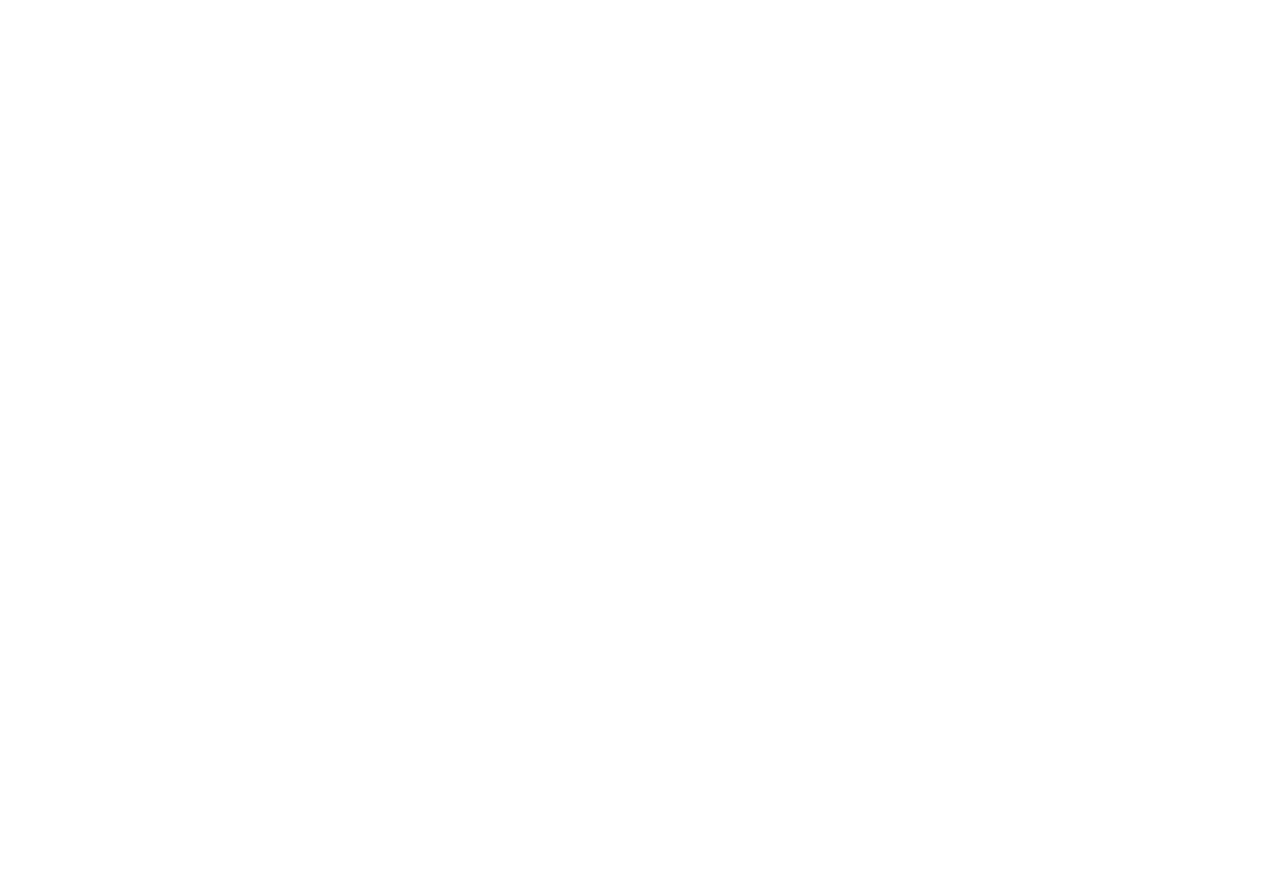
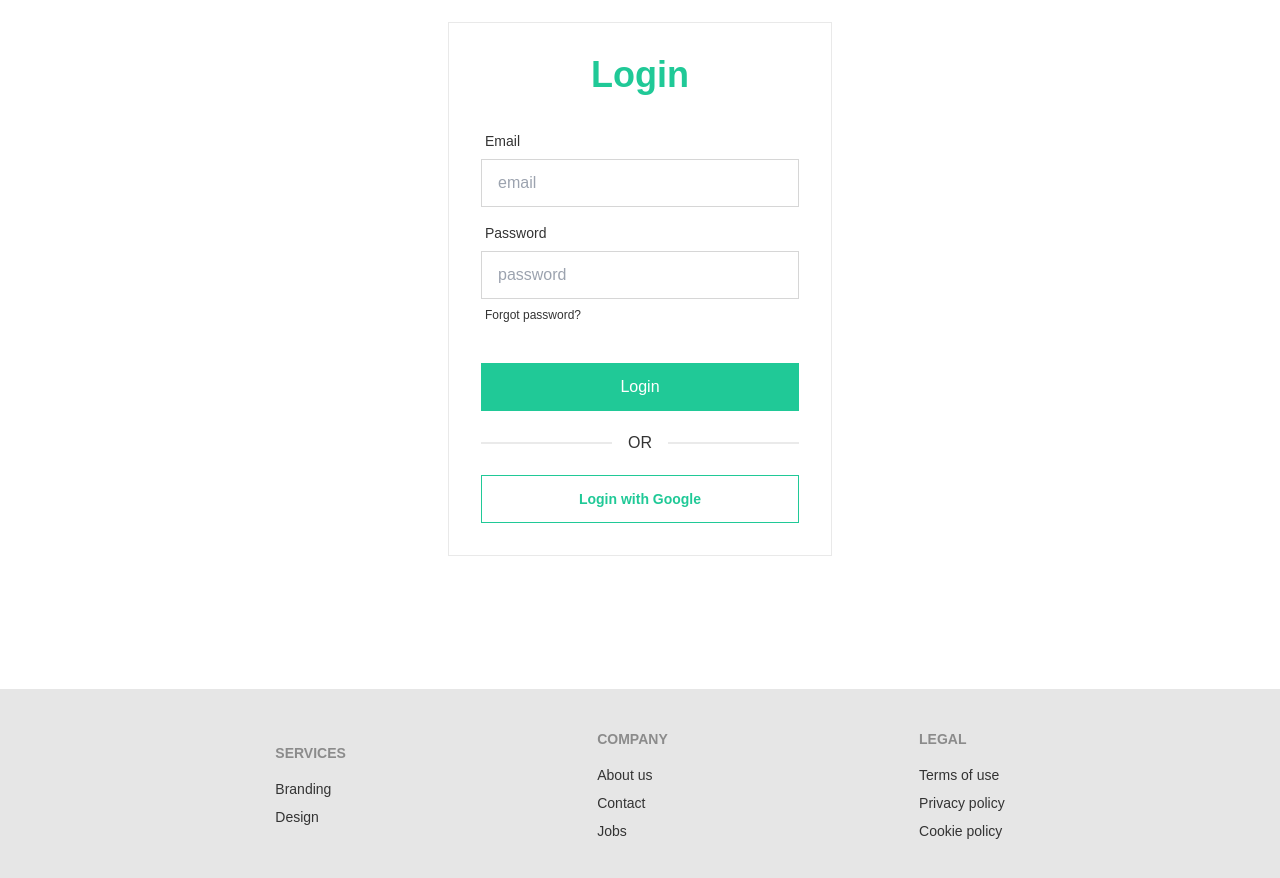
Before and after one commit to SadikHasanRafi/elegant-bd-jobs-client, a React (Vite) app: page /login in a window 1280 px wide. Before the commit this address had no page. Shown: the part 200-1078 px from the top of the page. Before the commit the page ends 800 px from the top, so only its background shows below. Built offline with nearby package versions, Linux system fonts and the light colour scheme.

Commit message:
footer and login page adde

```diff
--- a/src/App.css
+++ b/src/App.css
@@ -1,4 +1,3 @@
-
 .card-style{
     @apply card bg-base-100 border-[0.5px] transition-all hover:bg-black hover:bg-opacity-[2%];
 }
@@ -8,3 +7,6 @@
 .btnOnlyText{
     @apply btn bg-transparent hover:text-primary px-5 normal-case text-[16px] font-medium border-none hover:bg-transparent transition-all;
 }
+.btn-stroked{
+    @apply btn btn-outline btn-primary text-primary  hover:bg-primary hover:border-primary normal-case;
+}
--- a/src/Pages/AboutUs/AboutUs.jsx
+++ b/src/Pages/AboutUs/AboutUs.jsx
@@ -25,20 +25,20 @@
             </p>
             <div className="grid grid-cols-1 md:grid-cols-2 lg:grid-cols-4 gap-5 text-center w-full">
                 <div className="bg-base-100 bg-opacity-20 backdrop-blur-md  rounded-xl py-6">
+                <div className="stat-value text-white">{jobs.length}</div>
                 <div className="stat-title text-white">Jobs</div>
-                <div className="stat-value text-white">{jobs.length}</div>
               </div>
               <div className="bg-base-100 bg-opacity-20 backdrop-blur-md  rounded-xl py-6">
+                <div className="stat-value text-white">63</div>
                 <div className="stat-title text-white">Vacancies</div>
-                <div className="stat-value text-white">63</div>
               </div>
               <div className="bg-base-100 bg-opacity-20 backdrop-blur-md  rounded-xl py-6">
+                <div className="stat-value text-white">4,00</div>
                 <div className="stat-title text-white">Companies</div>
-                <div className="stat-value text-white">4,00</div>
               </div>
               <div className="bg-base-100 bg-opacity-20 backdrop-blur-md  rounded-xl py-6">
+                <div className="stat-value text-white">1,200</div>
                 <div className="stat-title text-white">Job Seekers</div>
-                <div className="stat-value text-white">1,200</div>
               </div>
             </div>
           </div>
--- a/src/Pages/Footer/Footer.jsx
+++ b/src/Pages/Footer/Footer.jsx
@@ -1,11 +1,28 @@
-import 'react';
-
+import "react";
 const Footer = () => {
-    return (
-        <div>
-
-        </div>
-    );
+  return (
+    <div className="">
+        <footer className="footer p-10 bg-base-200 text-base-content items-center md:place-content-evenly place-content-start">
+  <div>
+    <span className="footer-title">Services</span>
+    <a className="link link-hover">Branding</a>
+    <a className="link link-hover">Design</a>
+  </div>
+  <div>
+    <span className="footer-title">Company</span>
+    <a className="link link-hover">About us</a>
+    <a className="link link-hover">Contact</a>
+    <a className="link link-hover">Jobs</a>
+  </div>
+  <div>
+    <span className="footer-title">Legal</span>
+    <a className="link link-hover">Terms of use</a>
+    <a className="link link-hover">Privacy policy</a>
+    <a className="link link-hover">Cookie policy</a>
+  </div>
+</footer>
+    </div>
+  );
 };
 
 export default Footer;
--- a/src/Pages/Login/Login.jsx
+++ b/src/Pages/Login/Login.jsx
@@ -1,11 +1,51 @@
-import 'react';
+import "react";
 
 const Login = () => {
-    return (
-        <div>
-
+  return (
+    <div>
+      <div className="flex justify-center items-center min-h-screen">
+        <div className="card w-96 border-[#e9e9e9] border-[0.2px] bg-base-100">
+          <div className="card flex-shrink-0 w-full max-w-sm bg-base-100">
+            <div className="card-body">
+            <p className="text-center md:text-4xl text-3xl font-semibold text-primary mb-5">Login</p>
+              <div className="form-control">
+                <label className="label">
+                  <span className="label-text">Email</span>
+                </label>
+                <input
+                  type="text"
+                  placeholder="email"
+                  className="input input-bordered"
+                />
+              </div>
+              <div className="form-control">
+                <label className="label">
+                  <span className="label-text">Password</span>
+                </label>
+                <input
+                  type="text"
+                  placeholder="password"
+                  className="input input-bordered"
+                />
+                <label className="label">
+                  <a href="#" className="label-text-alt link link-hover">
+                    Forgot password?
+                  </a>
+                </label>
+              </div>
+              <div className="form-control mt-6">
+                <button className="btn-style">Login</button>
+              </div>
+              <div className="divider">OR</div>
+              <div className="form-control">
+                <button className="btn-stroked">Login with Google</button>
+              </div>
+            </div>
+          </div>
         </div>
-    );
+      </div>
+    </div>
+  );
 };
 
 export default Login;
--- a/src/Pages/Navbar/Navbar.jsx
+++ b/src/Pages/Navbar/Navbar.jsx
@@ -1,5 +1,6 @@
 import "react";
 import logo from '../../assets/logo.svg'
+import { Link } from "react-router-dom";
 
 const Navbar = () => {
     const menuItems = (
@@ -35,7 +36,7 @@
       </>
     )
   return (
-    <div className="border-b-[1px] fixed top-0 left-0 w-full bg-white bg-opacity-80 backdrop-blur-lg z-10">
+    <div className="border-b-[1px] sticky top-0 z-10 w-full bg-white bg-opacity-90 backdrop-blur-md">
     <div className="navbar bg-transparent p-5 bg-base-100 md:w-4/5  mx-auto">
       <div className="navbar-start">
         {/* <div className="dropdown">
@@ -70,7 +71,7 @@
         </ul>
       </div>
       <div className="navbar-end">
-        <a className="btnOnlyText">Login</a>
+        <Link to="/login" className="btnOnlyText">Login</Link>
         <a className="btn-style">Get started</a>
       </div>
     </div>
--- a/src/Routes/Routes.jsx
+++ b/src/Routes/Routes.jsx
@@ -2,6 +2,7 @@
 import MainLayout from "../Layout/MainLayout";
 import Home from "../Pages/Home/Home";
 import Jobs from "../Pages/Jobs/Jobs";
+import Login from "../Pages/Login/Login";
 
 export const router = createBrowserRouter([
   {
@@ -16,6 +17,10 @@
         path: "/jobs",
         element: <Jobs></Jobs>
       },
+      {
+        path: "/login",
+        element: <Login></Login>
+      },
     ],
   },
 ]);
--- a/tailwind.config.js
+++ b/tailwind.config.js
@@ -14,15 +14,10 @@
 
           "--rounded-box": "0rem", // border radius rounded-box utility class, used in card and other large boxes
           "--rounded-btn": "0rem", // border radius rounded-btn utility class, used in buttons and similar element
-          "--rounded-badge": "0rem", // border radius rounded-badge utility class, used in badges and similar
-          "--animation-btn": "0s", // duration of animation when you click on button
-          "--animation-input": "0s", // duration of animation for inputs like checkbox, toggle, radio, etc
-          "--btn-focus-scale": "0", // scale transform of button when you focus on it
-          "--border-btn": "0px", // border width of buttons
-          "--tab-border": "0px", // border width of tabs
+          "--rounded-badge": "0rem",// border width of tabs
           "--tab-radius": "0rem", // border radius of tabs
         },
-      }
+      },
     ],
   },
   theme: {
```
